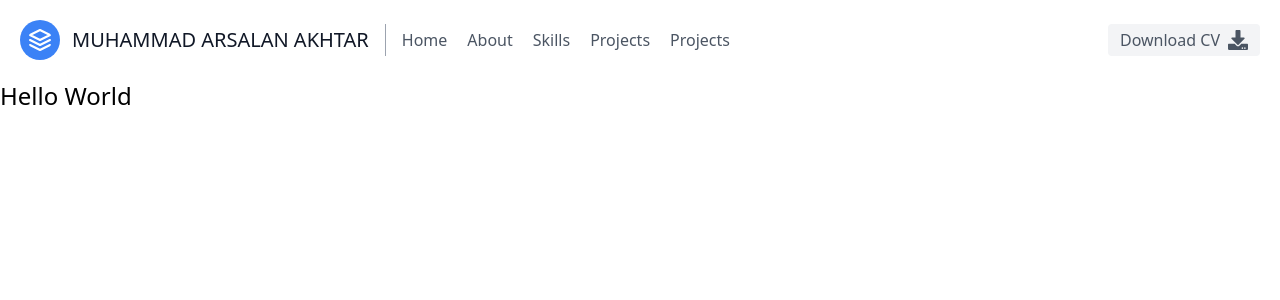
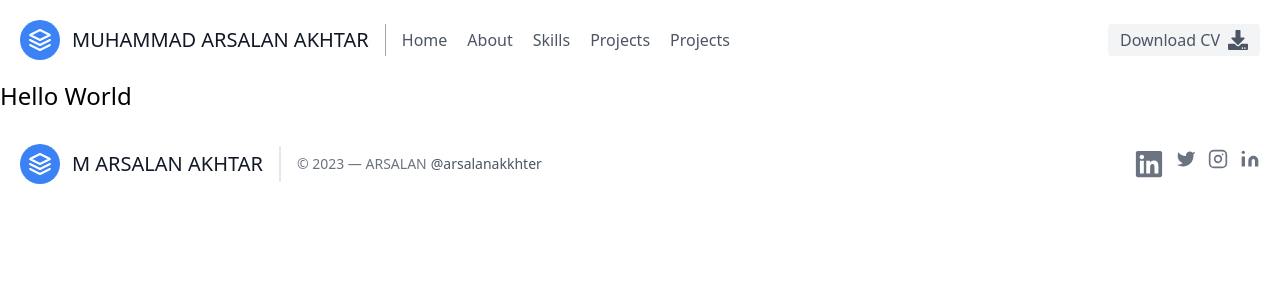
Before and after one commit to git-arsalan/ownsite, a Next.js app in the folder mysite/: page / in a window 1280 px wide. Shown: the top 300 px of the page. Built offline with nearby package versions, Linux system fonts and the light colour scheme.

Commit message:
Implementing Footer

```diff
--- /dev/null
+++ b/mysite/src/app/components/Footer.tsx
@@ -0,0 +1,89 @@
+import React from 'react'
+import { FaLinkedin } from "react-icons/fa";
+import Link from 'next/link'
+
+const Footer = () =>
+{
+    return (<footer className="text-gray-600 body-font">
+    <div className="container px-5 py-8 mx-auto flex items-center sm:flex-row flex-col">
+      <a className="flex title-font font-medium items-center md:justify-start justify-center text-gray-900">
+        <svg
+          xmlns="http://www.w3.org/2000/svg"
+          fill="none"
+          stroke="currentColor"
+          strokeLinecap="round"
+          strokeLinejoin="round"
+          strokeWidth={2}
+          className="w-10 h-10 text-white p-2 bg-blue-500 rounded-full"
+          viewBox="0 0 24 24"
+        >
+          <path d="M12 2L2 7l10 5 10-5-10-5zM2 17l10 5 10-5M2 12l10 5 10-5" />
+        </svg>
+        <span className="ml-3 text-xl">M ARSALAN AKHTAR</span>
+      </a>
+      <p className="text-sm text-gray-500 sm:ml-4 sm:pl-4 sm:border-l-2 sm:border-gray-200 sm:py-2 sm:mt-0 mt-4">
+        © 2023 — ARSALAN
+        <a
+          href="https://twitter.com/arsalanakkhter"
+          className="text-gray-600 ml-1"
+          rel="noopener noreferrer"
+          target="_blank"
+        >
+          @arsalanakkhter
+        </a>
+      </p>
+      <span className="inline-flex sm:ml-auto sm:mt-0 mt-4 justify-center sm:justify-start">
+        <Link href="#" target="_blank" className="text-gray-500">
+        <FaLinkedin className='text-3xl hover:text-[#0A66C2]'  />
+        </Link>
+        <a className="ml-3 text-gray-500">
+          <svg
+            fill="currentColor"
+            strokeLinecap="round"
+            strokeLinejoin="round"
+            strokeWidth={2}
+            className="w-5 h-5"
+            viewBox="0 0 24 24"
+          >
+            <path d="M23 3a10.9 10.9 0 01-3.14 1.53 4.48 4.48 0 00-7.86 3v1A10.66 10.66 0 013 4s-4 9 5 13a11.64 11.64 0 01-7 2c9 5 20 0 20-11.5a4.5 4.5 0 00-.08-.83A7.72 7.72 0 0023 3z" />
+          </svg>
+        </a>
+        <a className="ml-3 text-gray-500">
+          <svg
+            fill="none"
+            stroke="currentColor"
+            strokeLinecap="round"
+            strokeLinejoin="round"
+            strokeWidth={2}
+            className="w-5 h-5"
+            viewBox="0 0 24 24"
+          >
+            <rect width={20} height={20} x={2} y={2} rx={5} ry={5} />
+            <path d="M16 11.37A4 4 0 1112.63 8 4 4 0 0116 11.37zm1.5-4.87h.01" />
+          </svg>
+        </a>
+        <a className="ml-3 text-gray-500">
+          <svg
+            fill="currentColor"
+            stroke="currentColor"
+            strokeLinecap="round"
+            strokeLinejoin="round"
+            strokeWidth={0}
+            className="w-5 h-5"
+            viewBox="0 0 24 24"
+          >
+            <path
+              stroke="none"
+              d="M16 8a6 6 0 016 6v7h-4v-7a2 2 0 00-2-2 2 2 0 00-2 2v7h-4v-7a6 6 0 016-6zM2 9h4v12H2z"
+            />
+            <circle cx={4} cy={4} r={2} stroke="none" />
+          </svg>
+        </a>
+      </span>
+    </div>
+  </footer>
+
+    )
+}
+
+export default Footer
--- a/mysite/src/app/layout.tsx
+++ b/mysite/src/app/layout.tsx
@@ -2,6 +2,7 @@
 import { Inter } from 'next/font/google'
 import Navbar from './components/Navbar' // importing Navbar components from Components folder
 import './globals.css'
+import Footer from './components/Footer'
 
 const inter = Inter({ subsets: ['latin'] })
 
@@ -27,11 +28,14 @@
       <body>
       <Navbar/>
 
+
         {
 
         children
 
         }
+        <Footer/>
+
       </body>
     </html>
   )
```
